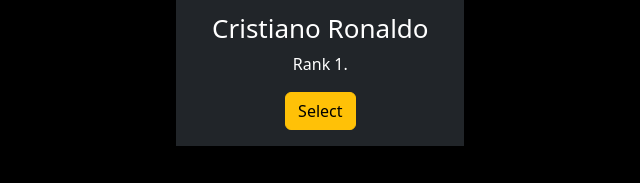
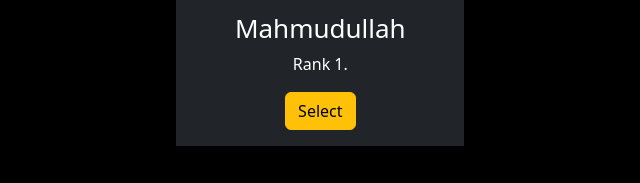
Before and after one commit to wasifariyan/Select-Your-best-Player, a plain HTML site: page index.html in a window 1280 px wide. Shown: the part 2018-2201 px from the top of the page, 423-1063 px from the left. Drawn offline with nearby package versions, Linux system fonts and the light colour scheme.

Commit message:
last commit

```diff
--- a/index.html
+++ b/index.html
@@ -139,7 +139,7 @@
                                 <div class="card border-0 mb-5 single-player rounded" style="width: 18rem;">
                                     <img src="image/mahmudullah.jpg" class="card-img-top bg-warning" alt="...">
                                     <div class="card-body bg-dark">
-                                        <h5 id="player-9-name" class="card-title text-center ">Cristiano Ronaldo
+                                        <h5 id="player-9-name" class="card-title text-center ">Mahmudullah
                                         </h5>
                                         <p class="card-text">Rank 1.</p>
                                         <button id="player-9" class="btn btn-warning">Select</button>
```
